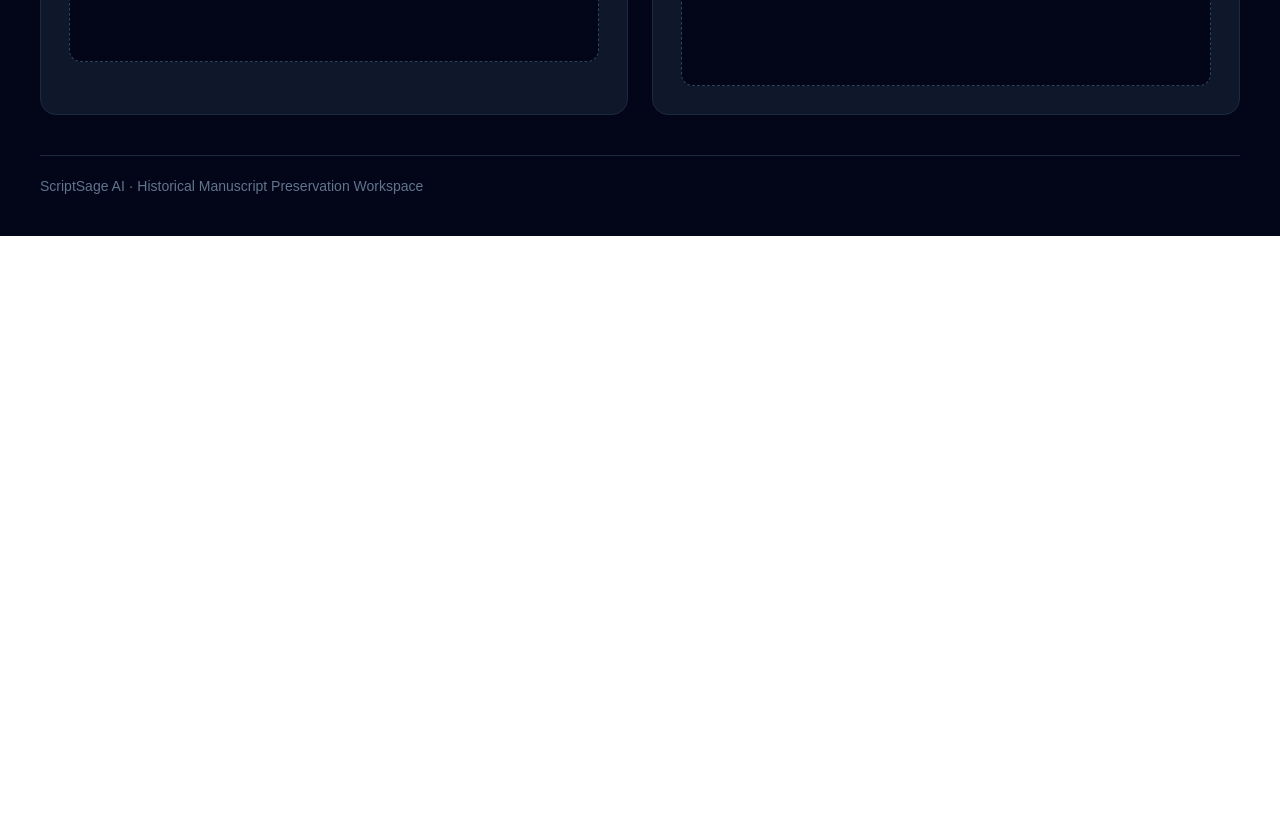
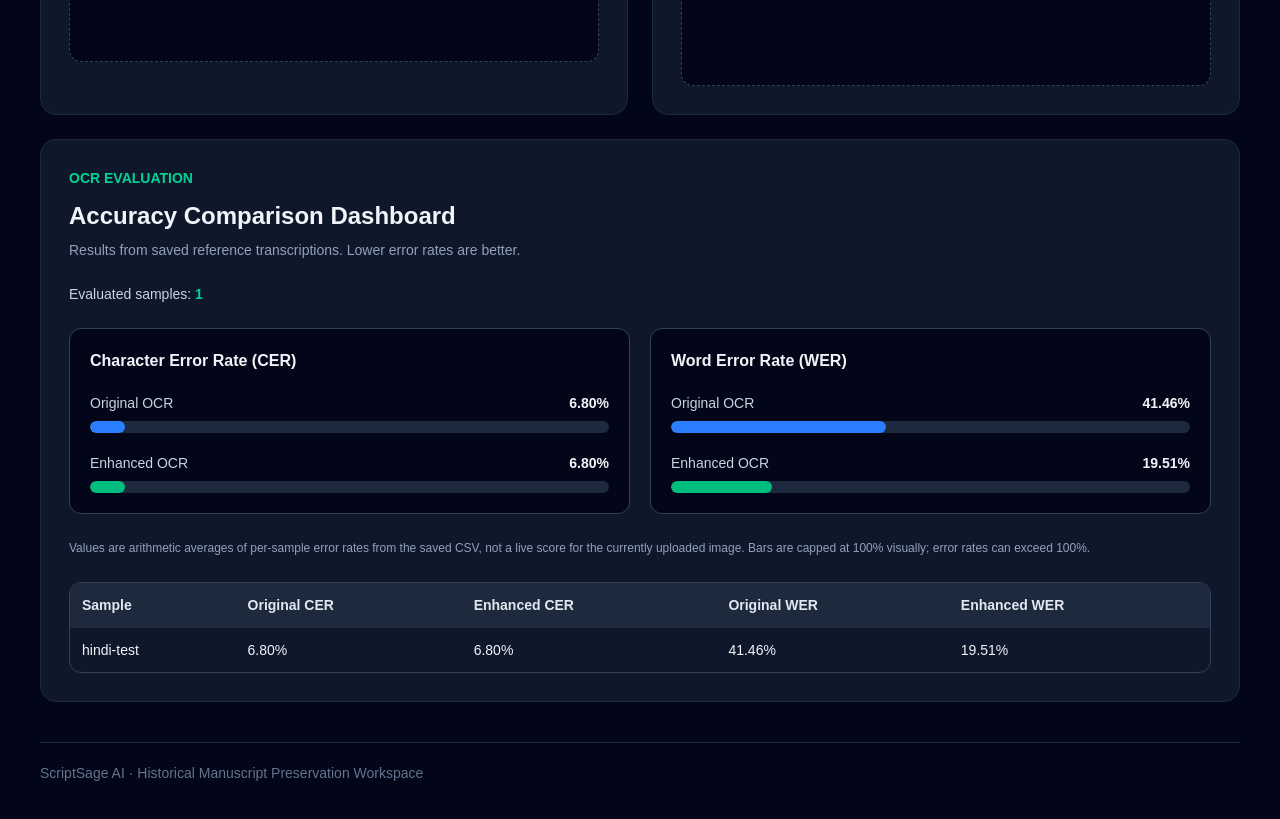
Before and after one commit to Varun7-ux/ScriptSage-AI, a Next.js app in the folder frontend/: page / in a window 1280 px wide. Shown: the part 1120-1939 px from the top of the page. Before the commit the page ends 1356 px from the top, so only its background shows below. Built offline with nearby package versions, Linux system fonts and the light colour scheme; no server answers.

Commit message:
Integrate OCR accuracy dashboard into frontend

```diff
--- a/frontend/app/page.tsx
+++ b/frontend/app/page.tsx
@@ -4,6 +4,28 @@ import { useEffect, useState } from "react";
 import type { ChangeEvent } from "react";
 
 type BackendStatus = "checking" | "connected" | "offline";
+
+type EvaluationRow = {
+  sample: string;
+  original_cer: number;
+  original_wer: number;
+  enhanced_cer: number;
+  enhanced_wer: number;
+};
+
+function MetricBar({ label, value, color }: { label: string; value: number; color: string }) {
+  return (
+    <div className="space-y-2">
+      <div className="flex items-center justify-between gap-3 text-sm">
+        <span className="text-slate-300">{label}</span>
+        <span className="font-semibold tabular-nums">{value.toFixed(2)}%</span>
+      </div>
+      <div className="h-3 overflow-hidden rounded-full bg-slate-800">
+        <div className={`h-full rounded-full ${color}`} style={{ width: `${Math.min(100, Math.max(0, value))}%` }} />
+      </div>
+    </div>
+  );
+}
 
 type UploadResponse = {
   message: string;
@@ -34,6 +56,8 @@ export default function Home() {
   const [copied, setCopied] = useState(false);
   const [zoom, setZoom] = useState(100);
   const [enhance, setEnhance] = useState(false);
+  const [evaluationRows, setEvaluationRows] = useState<EvaluationRow[]>([]);
+  const [evaluationError, setEvaluationError] = useState("");
 
   useEffect(() => {
     const controller = new AbortController();
@@ -90,6 +114,53 @@ export default function Home() {
 
     return () => URL.revokeObjectURL(url);
   }, [file]);
+
+  useEffect(() => {
+    const controller = new AbortController();
+    async function loadEvaluation() {
+      try {
+        const response = await fetch("/evaluation/batch_results.csv", {
+          cache: "no-store",
+          signal: controller.signal,
+        });
+        if (!response.ok) throw new Error("Evaluation CSV not found.");
+        const csv = (await response.text()).replace(/^\uFEFF/, "").trim();
+        const lines = csv.split(/\r?\n/).filter(Boolean);
+        const headers = lines[0]?.split(",").map((item) => item.trim());
+        const expected = ["sample", "original_cer", "original_wer", "enhanced_cer", "enhanced_wer"];
+        if (!headers || !expected.every((key) => headers.includes(key))) {
+          throw new Error("Evaluation CSV has unexpected columns.");
+        }
+        const rows = lines.slice(1).map((line) => {
+          const cells = line.split(",");
+          const get = (key: string) => cells[headers.indexOf(key)]?.trim() ?? "";
+          return {
+            sample: get("sample"),
+            original_cer: Number(get("original_cer")),
+            original_wer: Number(get("original_wer")),
+            enhanced_cer: Number(get("enhanced_cer")),
+            enhanced_wer: Number(get("enhanced_wer")),
+          };
+        });
+        if (!rows.length || rows.some((row) => !row.sample ||
+          [row.original_cer, row.original_wer, row.enhanced_cer, row.enhanced_wer]
+            .some((value) => !Number.isFinite(value) || value < 0))) {
+          throw new Error("Evaluation CSV contains no valid results.");
+        }
+        setEvaluationRows(rows);
+        setEvaluationError("");
+      } catch (error) {
+        if (!controller.signal.aborted) {
+          setEvaluationError(error instanceof Error ? error.message : "Could not load evaluation data.");
+        }
+      }
+    }
+    void loadEvaluation();
+    return () => controller.abort();
+  }, []);
+
+  const average = (key: keyof Omit<EvaluationRow, "sample">) =>
+    evaluationRows.reduce((sum, row) => sum + row[key], 0) / (evaluationRows.length || 1);
 
   const statusText = {
     checking: "Checking backend...",
@@ -589,6 +660,70 @@ export default function Home() {
           </div>
         </section>
 
+        <section className="mt-6 rounded-2xl border border-slate-800 bg-slate-900 p-5 sm:p-7">
+          <p className="text-sm font-semibold text-emerald-400">OCR EVALUATION</p>
+          <h2 className="mt-3 text-2xl font-semibold">Accuracy Comparison Dashboard</h2>
+          <p className="mt-2 text-sm text-slate-400">
+            Results from saved reference transcriptions. Lower error rates are better.
+          </p>
+          {evaluationError && (
+            <p role="status" className="mt-5 rounded-lg border border-amber-800 bg-amber-950/30 p-4 text-sm text-amber-200">
+              Dashboard data unavailable: {evaluationError} Copy the generated CSV to
+              frontend/public/evaluation/batch_results.csv and refresh the page.
+            </p>
+          )}
+          {evaluationRows.length > 0 && (
+            <div className="mt-6 space-y-6">
+              <p className="text-sm text-slate-300">
+                Evaluated samples: <strong className="text-emerald-400">{evaluationRows.length}</strong>
+              </p>
+              <div className="grid gap-5 lg:grid-cols-2">
+                <div className="rounded-xl border border-slate-700 bg-slate-950 p-5">
+                  <h3 className="mb-5 font-semibold">Character Error Rate (CER)</h3>
+                  <div className="space-y-5">
+                    <MetricBar label="Original OCR" value={average("original_cer")} color="bg-blue-500" />
+                    <MetricBar label="Enhanced OCR" value={average("enhanced_cer")} color="bg-emerald-500" />
+                  </div>
+                </div>
+                <div className="rounded-xl border border-slate-700 bg-slate-950 p-5">
+                  <h3 className="mb-5 font-semibold">Word Error Rate (WER)</h3>
+                  <div className="space-y-5">
+                    <MetricBar label="Original OCR" value={average("original_wer")} color="bg-blue-500" />
+                    <MetricBar label="Enhanced OCR" value={average("enhanced_wer")} color="bg-emerald-500" />
+                  </div>
+                </div>
+              </div>
+              <p className="text-xs leading-5 text-slate-400">
+                Values are arithmetic averages of per-sample error rates from the saved CSV,
+                not a live score for the currently uploaded image. Bars are capped at 100% visually;
+                error rates can exceed 100%.
+              </p>
+              <div className="overflow-x-auto rounded-xl border border-slate-700">
+                <table className="w-full min-w-[580px] text-left text-sm">
+                  <thead className="bg-slate-800 text-slate-200">
+                    <tr>
+                      <th className="p-3">Sample</th><th className="p-3">Original CER</th>
+                      <th className="p-3">Enhanced CER</th><th className="p-3">Original WER</th>
+                      <th className="p-3">Enhanced WER</th>
+                    </tr>
+                  </thead>
+                  <tbody>
+                    {evaluationRows.map((row) => (
+                      <tr key={row.sample} className="border-t border-slate-800">
+                        <td className="p-3">{row.sample}</td>
+                        <td className="p-3">{row.original_cer.toFixed(2)}%</td>
+                        <td className="p-3">{row.enhanced_cer.toFixed(2)}%</td>
+                        <td className="p-3">{row.original_wer.toFixed(2)}%</td>
+                        <td className="p-3">{row.enhanced_wer.toFixed(2)}%</td>
+                      </tr>
+                    ))}
+                  </tbody>
+                </table>
+              </div>
+            </div>
+          )}
+        </section>
+
         <footer className="mt-10 border-t border-slate-800 pt-5 text-sm text-slate-500">
           ScriptSage AI · Historical Manuscript Preservation Workspace
         </footer>
```
